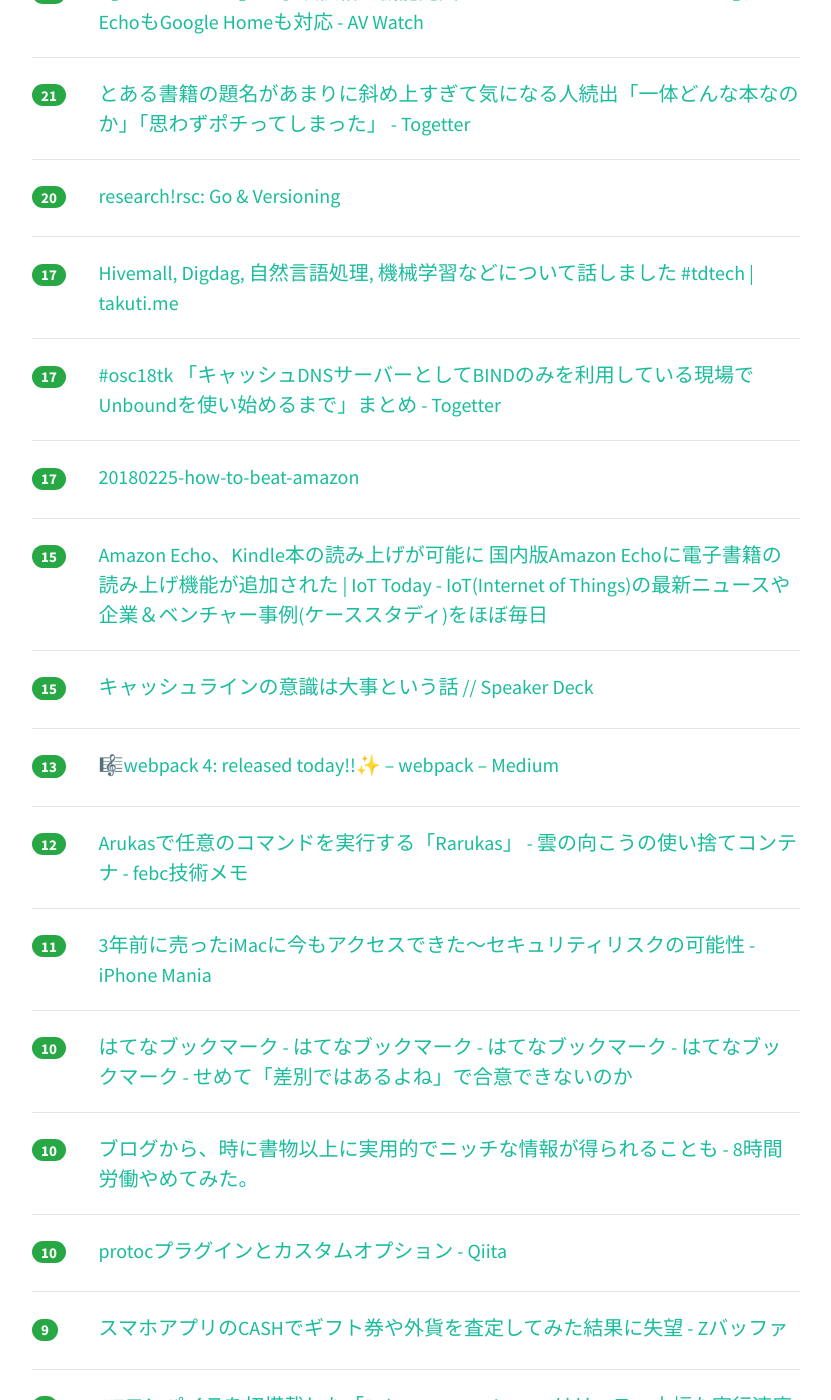
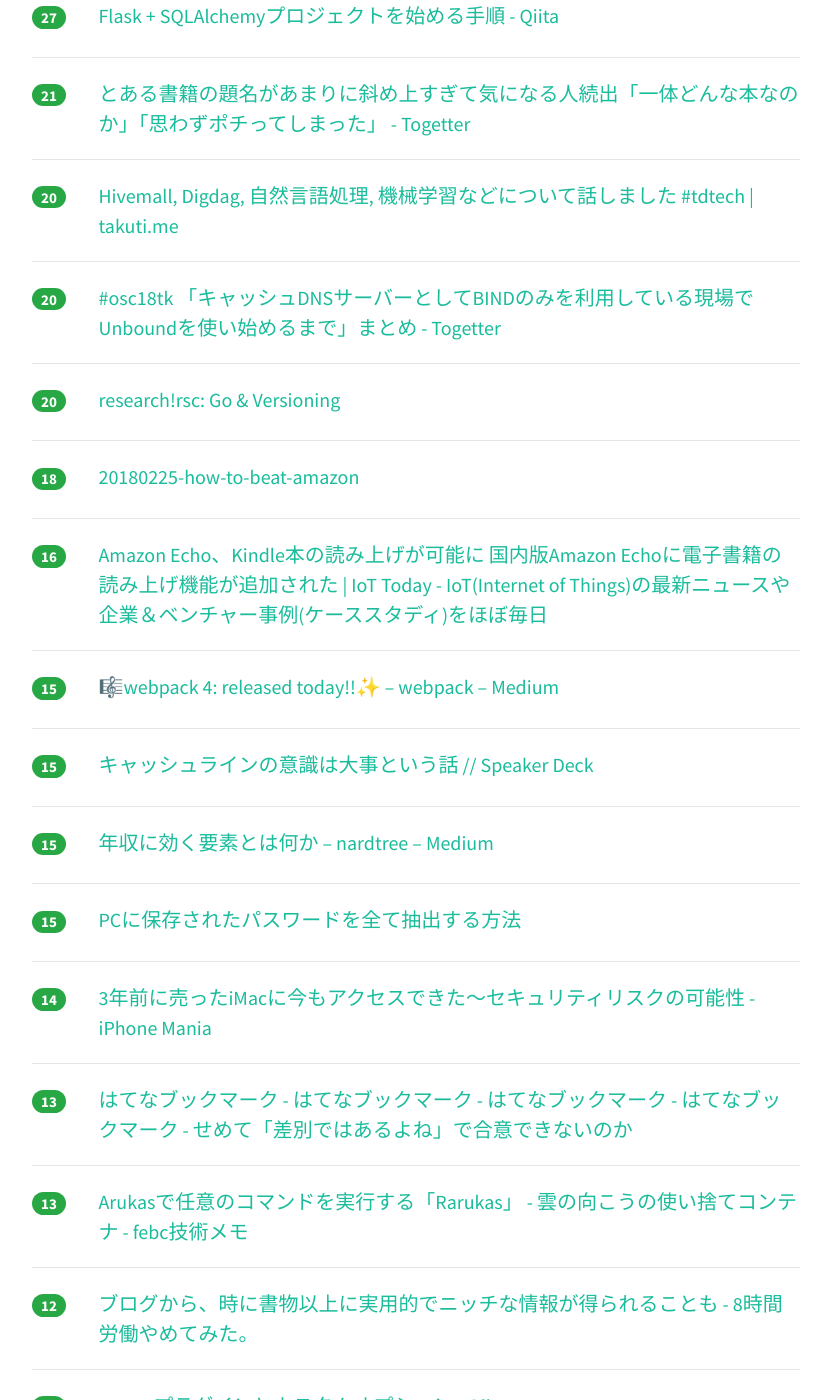
Before and after one commit to yatta47/hatena-matome-site, a Jekyll site: the page built from _posts/2018-02-26-hatena.md, in a window 1280 px wide and 1400 px high, scrolled down 802 px. Shown: the whole window, without its empty margins (224-1055 px from the left). Built offline with Jekyll 4.4.1, drawn with Linux system fonts in a browser that asks for light colours; nearby versions of some CDN libraries; some of the changed text lies outside the part shown.

Commit message:
Updated 2018-02-26

```diff
--- a/_posts/2018-02-26-hatena.md
+++ b/_posts/2018-02-26-hatena.md
@@ -1,34 +1,34 @@
 ---
 layout: post
 title:  "2018-02-26 はてぶIT"
-date:   2018-02-26 08:01:22
+date:   2018-02-26 09:03:06
 tags: [it-hotentry]
 ---
-20 件のデータあり
+23 件のデータあり
 
 <hr><div class="row">
-<div class="col-1"><span class="badge badge-pill badge-success h2">64</span></div>
+<div class="col-1"><span class="badge badge-pill badge-success h2">111</span></div>
 <div class="col-11"><a href='https://cohki0305.com/programing/awesome-google-apps-script' target='_blank'>真面目に仕事するのはバカ！業務効率を100倍にするGoogleAppsScriptの魅力 | 未経験からエンジニアに転職してもいいじゃない</a></div>
 </div>
 <hr>
 <div class="row">
-<div class="col-1"><span class="badge badge-pill badge-success h2">48</span></div>
+<div class="col-1"><span class="badge badge-pill badge-success h2">73</span></div>
 <div class="col-11"><a href='http://japanese.engadget.com/2018/02/25/matebook-x-pro-pc-2/' target='_blank'>ファーウェイがMateBook X Pro発表、キーボード部に跳ね上げ式カメラを備えた薄型ノートPC第2弾 - Engadget 日本版</a></div>
 </div>
 <hr>
 <div class="row">
-<div class="col-1"><span class="badge badge-pill badge-success h2">32</span></div>
+<div class="col-1"><span class="badge badge-pill badge-success h2">45</span></div>
 <div class="col-11"><a href='http://b.hatena.ne.jp/entry/b.hatena.ne.jp/entry/b.hatena.ne.jp/entry/s/anond.hatelabo.jp/20180225105423' target='_blank'>はてなブックマーク - はてなブックマーク - はてなブックマーク - せめて「差別ではあるよね」で合意できないのか</a></div>
 </div>
 <hr>
 <div class="row">
-<div class="col-1"><span class="badge badge-pill badge-success h2">24</span></div>
-<div class="col-11"><a href='https://qiita.com/shirakiya/items/0114d51e9c189658002e' target='_blank'>Flask + SQLAlchemyプロジェクトを始める手順 - Qiita</a></div>
+<div class="col-1"><span class="badge badge-pill badge-success h2">39</span></div>
+<div class="col-11"><a href='https://av.watch.impress.co.jp/docs/review/minireview/1107386.html' target='_blank'>【ミニレビュー】お手頃価格で機能充実のスマートリモコン「sRemo-R」。EchoもGoogle Homeも対応 - AV Watch</a></div>
 </div>
 <hr>
 <div class="row">
-<div class="col-1"><span class="badge badge-pill badge-success h2">22</span></div>
-<div class="col-11"><a href='https://av.watch.impress.co.jp/docs/review/minireview/1107386.html' target='_blank'>【ミニレビュー】お手頃価格で機能充実のスマートリモコン「sRemo-R」。EchoもGoogle Homeも対応 - AV Watch</a></div>
+<div class="col-1"><span class="badge badge-pill badge-success h2">27</span></div>
+<div class="col-11"><a href='https://qiita.com/shirakiya/items/0114d51e9c189658002e' target='_blank'>Flask + SQLAlchemyプロジェクトを始める手順 - Qiita</a></div>
 </div>
 <hr>
 <div class="row">
@@ -38,27 +38,32 @@ tags: [it-hotentry]
 <hr>
 <div class="row">
 <div class="col-1"><span class="badge badge-pill badge-success h2">20</span></div>
+<div class="col-11"><a href='https://takuti.me/note/td-tech-talk-plazma/' target='_blank'>Hivemall, Digdag, 自然言語処理, 機械学習などについて話しました #tdtech | takuti.me</a></div>
+</div>
+<hr>
+<div class="row">
+<div class="col-1"><span class="badge badge-pill badge-success h2">20</span></div>
+<div class="col-11"><a href='https://togetter.com/li/1202909' target='_blank'>#osc18tk 「キャッシュDNSサーバーとしてBINDのみを利用している現場でUnboundを使い始めるまで」まとめ - Togetter</a></div>
+</div>
+<hr>
+<div class="row">
+<div class="col-1"><span class="badge badge-pill badge-success h2">20</span></div>
 <div class="col-11"><a href='https://research.swtch.com/vgo' target='_blank'>research!rsc: Go & Versioning</a></div>
 </div>
 <hr>
 <div class="row">
-<div class="col-1"><span class="badge badge-pill badge-success h2">17</span></div>
-<div class="col-11"><a href='https://takuti.me/note/td-tech-talk-plazma/' target='_blank'>Hivemall, Digdag, 自然言語処理, 機械学習などについて話しました #tdtech | takuti.me</a></div>
-</div>
-<hr>
-<div class="row">
-<div class="col-1"><span class="badge badge-pill badge-success h2">17</span></div>
-<div class="col-11"><a href='https://togetter.com/li/1202909' target='_blank'>#osc18tk 「キャッシュDNSサーバーとしてBINDのみを利用している現場でUnboundを使い始めるまで」まとめ - Togetter</a></div>
-</div>
-<hr>
-<div class="row">
-<div class="col-1"><span class="badge badge-pill badge-success h2">17</span></div>
+<div class="col-1"><span class="badge badge-pill badge-success h2">18</span></div>
 <div class="col-11"><a href='https://gigazine.net/news/20180225-how-to-beat-amazon/' target='_blank'>20180225-how-to-beat-amazon</a></div>
 </div>
 <hr>
 <div class="row">
+<div class="col-1"><span class="badge badge-pill badge-success h2">16</span></div>
+<div class="col-11"><a href='http://jbpress.ismedia.jp/articles/-/52437' target='_blank'>Amazon Echo、Kindle本の読み上げが可能に 国内版Amazon Echoに電子書籍の読み上げ機能が追加された | IoT Today - IoT(Internet of Things)の最新ニュースや企業＆ベンチャー事例(ケーススタディ)をほぼ毎日</a></div>
+</div>
+<hr>
+<div class="row">
 <div class="col-1"><span class="badge badge-pill badge-success h2">15</span></div>
-<div class="col-11"><a href='http://jbpress.ismedia.jp/articles/-/52437' target='_blank'>Amazon Echo、Kindle本の読み上げが可能に 国内版Amazon Echoに電子書籍の読み上げ機能が追加された | IoT Today - IoT(Internet of Things)の最新ニュースや企業＆ベンチャー事例(ケーススタディ)をほぼ毎日</a></div>
+<div class="col-11"><a href='https://medium.com/webpack/6cdb994702d4' target='_blank'>🎼webpack 4: released today!!✨ – webpack – Medium</a></div>
 </div>
 <hr>
 <div class="row">
@@ -67,42 +72,52 @@ tags: [it-hotentry]
 </div>
 <hr>
 <div class="row">
+<div class="col-1"><span class="badge badge-pill badge-success h2">15</span></div>
+<div class="col-11"><a href='https://medium.com/@catindog/36df87a56466' target='_blank'>年収に効く要素とは何か – nardtree – Medium</a></div>
+</div>
+<hr>
+<div class="row">
+<div class="col-1"><span class="badge badge-pill badge-success h2">15</span></div>
+<div class="col-11"><a href='https://radiolife.com/internet/virus/22098/' target='_blank'>PCに保存されたパスワードを全て抽出する方法</a></div>
+</div>
+<hr>
+<div class="row">
+<div class="col-1"><span class="badge badge-pill badge-success h2">14</span></div>
+<div class="col-11"><a href='https://iphone-mania.jp/news-203985/' target='_blank'>3年前に売ったiMacに今もアクセスできた〜セキュリティリスクの可能性 - iPhone Mania</a></div>
+</div>
+<hr>
+<div class="row">
 <div class="col-1"><span class="badge badge-pill badge-success h2">13</span></div>
-<div class="col-11"><a href='https://medium.com/webpack/6cdb994702d4' target='_blank'>🎼webpack 4: released today!!✨ – webpack – Medium</a></div>
+<div class="col-11"><a href='http://b.hatena.ne.jp/entry/b.hatena.ne.jp/entry/b.hatena.ne.jp/entry/b.hatena.ne.jp/entry/s/anond.hatelabo.jp/20180225105423' target='_blank'>はてなブックマーク - はてなブックマーク - はてなブックマーク - はてなブックマーク - せめて「差別ではあるよね」で合意できないのか</a></div>
+</div>
+<hr>
+<div class="row">
+<div class="col-1"><span class="badge badge-pill badge-success h2">13</span></div>
+<div class="col-11"><a href='http://febc-yamamoto.hatenablog.jp/entry/2018/02/25/181728' target='_blank'>Arukasで任意のコマンドを実行する「Rarukas」 - 雲の向こうの使い捨てコンテナ - febc技術メモ</a></div>
 </div>
 <hr>
 <div class="row">
 <div class="col-1"><span class="badge badge-pill badge-success h2">12</span></div>
-<div class="col-11"><a href='http://febc-yamamoto.hatenablog.jp/entry/2018/02/25/181728' target='_blank'>Arukasで任意のコマンドを実行する「Rarukas」 - 雲の向こうの使い捨てコンテナ - febc技術メモ</a></div>
+<div class="col-11"><a href='http://www.xn--t8jyb8o9epe.net/entry/2018/02/25/210629' target='_blank'>ブログから、時に書物以上に実用的でニッチな情報が得られることも - 8時間労働やめてみた。</a></div>
+</div>
+<hr>
+<div class="row">
+<div class="col-1"><span class="badge badge-pill badge-success h2">12</span></div>
+<div class="col-11"><a href='https://qiita.com/yugui/items/29adefab34f7f1a3c3c6' target='_blank'>protocプラグインとカスタムオプション - Qiita</a></div>
 </div>
 <hr>
 <div class="row">
 <div class="col-1"><span class="badge badge-pill badge-success h2">11</span></div>
-<div class="col-11"><a href='https://iphone-mania.jp/news-203985/' target='_blank'>3年前に売ったiMacに今もアクセスできた〜セキュリティリスクの可能性 - iPhone Mania</a></div>
+<div class="col-11"><a href='http://www.4gamer.net/games/300/G030061/20180214153/' target='_blank'>「FuzeDrive for Ryzen」ミニレビュー。19.99ドルで買えるHDD高速化機能は，ゲームPCのデータ読み出しをどこまで高速化できるのか - 4Gamer.net</a></div>
 </div>
 <hr>
 <div class="row">
 <div class="col-1"><span class="badge badge-pill badge-success h2">10</span></div>
-<div class="col-11"><a href='http://b.hatena.ne.jp/entry/b.hatena.ne.jp/entry/b.hatena.ne.jp/entry/b.hatena.ne.jp/entry/s/anond.hatelabo.jp/20180225105423' target='_blank'>はてなブックマーク - はてなブックマーク - はてなブックマーク - はてなブックマーク - せめて「差別ではあるよね」で合意できないのか</a></div>
+<div class="col-11"><a href='http://www.zbuffer3dp.com/entry/cash-money-gift' target='_blank'>スマホアプリのCASHでギフト券や外貨を査定してみた結果に失望 - Zバッファ</a></div>
 </div>
 <hr>
 <div class="row">
 <div class="col-1"><span class="badge badge-pill badge-success h2">10</span></div>
-<div class="col-11"><a href='http://www.xn--t8jyb8o9epe.net/entry/2018/02/25/210629' target='_blank'>ブログから、時に書物以上に実用的でニッチな情報が得られることも - 8時間労働やめてみた。</a></div>
-</div>
-<hr>
-<div class="row">
-<div class="col-1"><span class="badge badge-pill badge-success h2">10</span></div>
-<div class="col-11"><a href='https://qiita.com/yugui/items/29adefab34f7f1a3c3c6' target='_blank'>protocプラグインとカスタムオプション - Qiita</a></div>
-</div>
-<hr>
-<div class="row">
-<div class="col-1"><span class="badge badge-pill badge-success h2">9</span></div>
-<div class="col-11"><a href='http://www.zbuffer3dp.com/entry/cash-money-gift' target='_blank'>スマホアプリのCASHでギフト券や外貨を査定してみた結果に失望 - Zバッファ</a></div>
-</div>
-<hr>
-<div class="row">
-<div class="col-1"><span class="badge badge-pill badge-success h2">6</span></div>
 <div class="col-11"><a href='http://www.publickey1.jp/blog/18/jitruby_260-preview1.html' target='_blank'>JITコンパイラを初搭載した「Ruby 2.6.0-preview1」リリース。大幅な実行速度向上を目指し － Publickey</a></div>
 </div>
 <hr>
```
